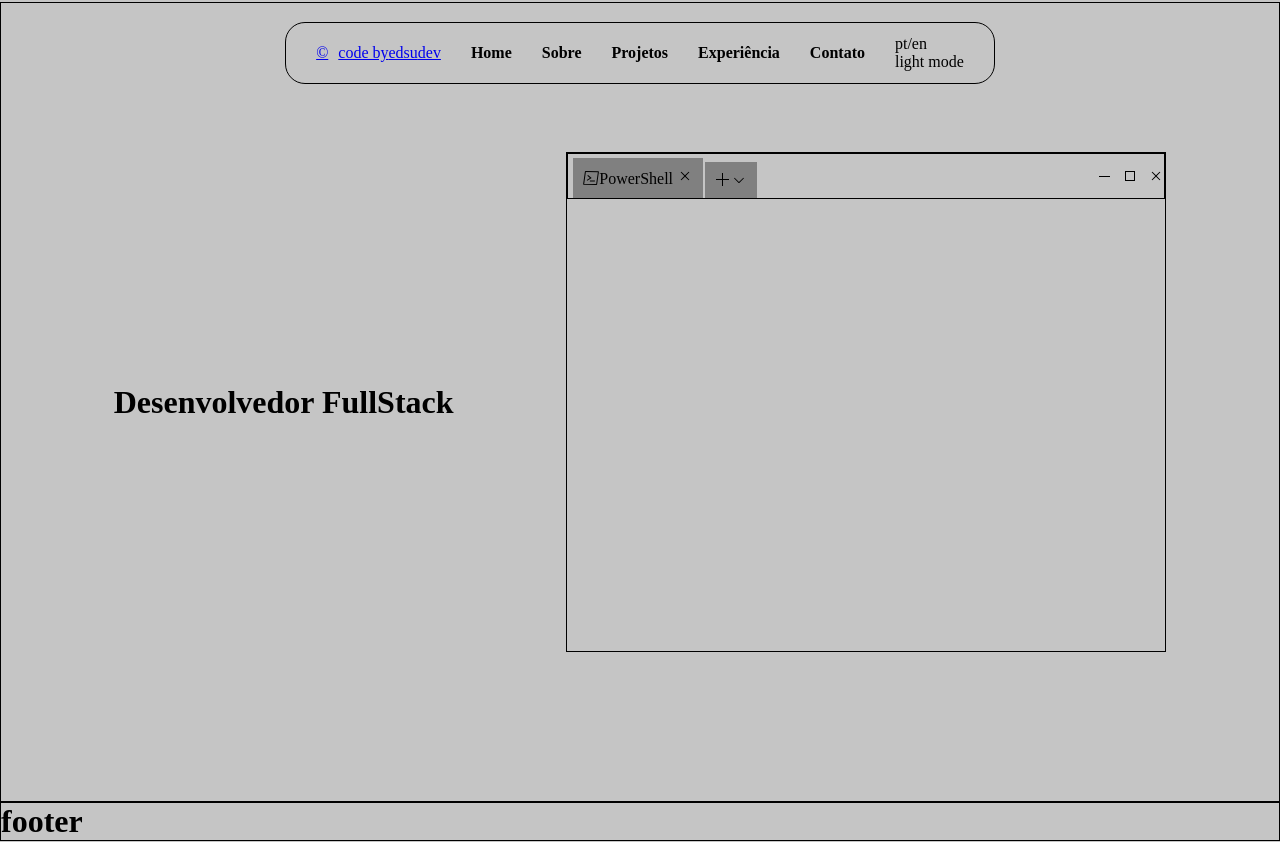
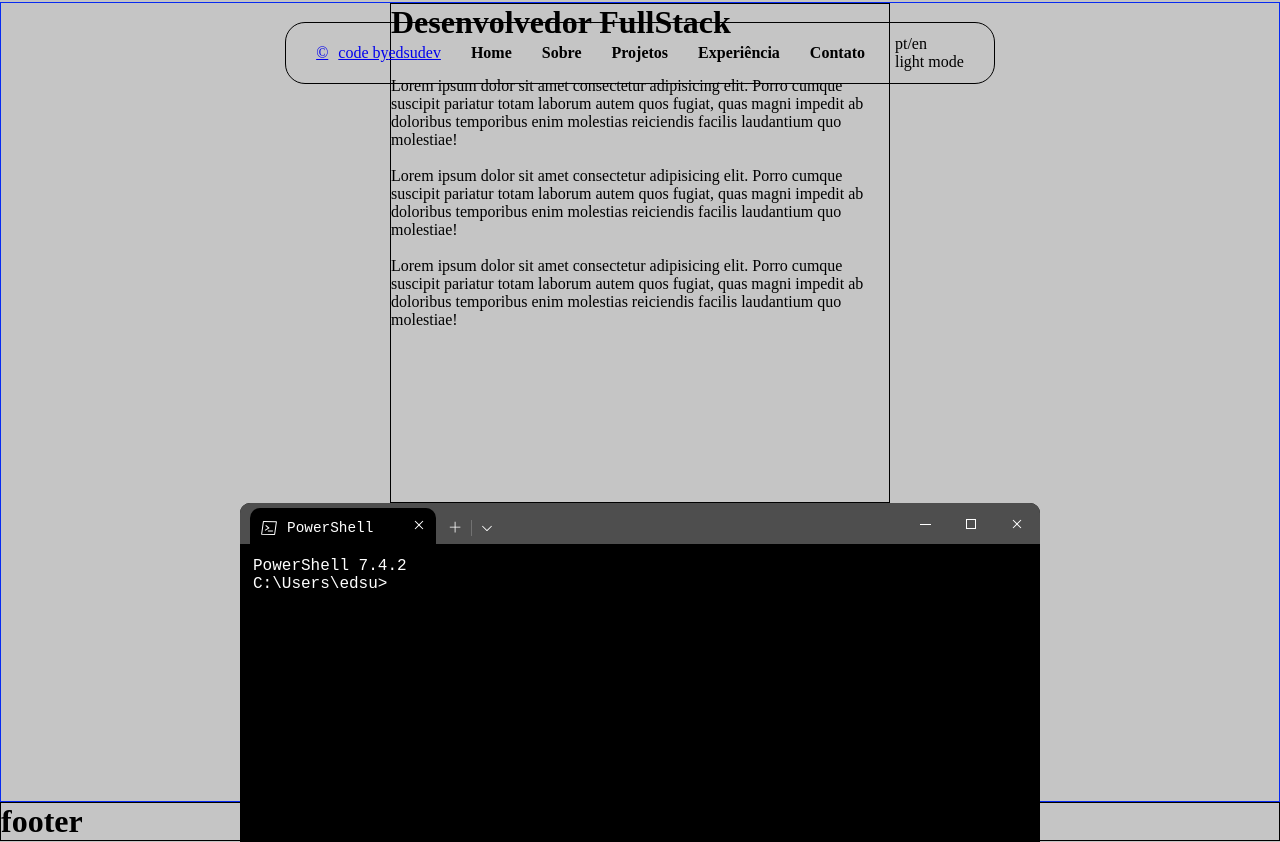
Before and after one commit to edsuuu/edsuuu, a React (Vite) app: page / in a window 1280 px wide. Shown: the top 842 px of the page. Built offline with nearby package versions, Linux system fonts and the light colour scheme; the HTML template or start-up script is replaced by a standard one.

Commit message:
Componente Terminal Finalizado

```diff
--- /dev/null
+++ b/src/Components/Terminal/index.tsx
@@ -0,0 +1,56 @@
+import { AbasPowerShell, PowerShell, PwsNewTabs, PwsTabs, PwsTabsButtons, PwsWindowButtons, PwsTabsTitle, ContentPSW } from './styled';
+import * as Icon from 'react-icons/vsc';
+
+export default function Terminal(): JSX.Element {
+    return (
+        <>
+            <PowerShell>
+                {/* LINKS DO POWERSHELL, ABA, FECHAR  */}
+                <AbasPowerShell>
+                    <PwsTabsButtons>
+                        <PwsTabs>
+                            <div>
+                                <Icon.VscTerminalPowershell />
+                                <PwsTabsTitle>PowerShell</PwsTabsTitle>
+                            </div>
+                            <span className="pws-close-tabs">
+                                <Icon.VscClose />
+                            </span>
+                        </PwsTabs>
+
+                        <PwsNewTabs>
+                            <span className="plus">
+                                <Icon.VscAdd />
+                            </span>
+                            <span className="linha">|</span>
+                            <span className="seta-bottom">
+                                <Icon.VscChevronDown />
+                            </span>
+                        </PwsNewTabs>
+                    </PwsTabsButtons>
+
+                    <PwsWindowButtons>
+                        <span className="min">
+                            <Icon.VscChromeMinimize />
+                        </span>
+
+                        <span className="max">
+                            <Icon.VscChromeMaximize />
+                        </span>
+
+                        <span className="clos">
+                            <Icon.VscClose />
+                        </span>
+                    </PwsWindowButtons>
+                </AbasPowerShell>
+
+                <ContentPSW>
+                    <div>
+                        <p>PowerShell 7.4.2</p>
+                        <p>C:\Users\edsu&gt;{}</p>
+                    </div>
+                </ContentPSW>
+            </PowerShell>
+        </>
+    );
+}
--- /dev/null
+++ b/src/Components/Terminal/styled.tsx
@@ -0,0 +1,163 @@
+import styled from 'styled-components';
+
+const theme = {
+    colorsTerminal: {
+        Abaterminal: '#4e4e4e',
+        backgroundTerminal: '#000000',
+        textTerminal: '#fafafa',
+    },
+};
+
+export const PowerShell = styled.div`
+    @import url('https://fonts.googleapis.com/css2?family=Space+Mono:ital,wght@0,400;0,700;1,400;1,700&display=swap');
+    max-width: 800px;
+    width: 800px;
+    max-height: 500px;
+    height: 500px;
+    max-height: 500px;
+    border-radius: 10px;
+    background-color: ${theme.colorsTerminal.backgroundTerminal};
+`;
+
+export const AbasPowerShell = styled.div`
+    display: flex;
+    flex-direction: row;
+    align-items: center;
+    justify-content: space-between;
+    border-radius: 10px 10px 0px 0px;
+    background-color: ${theme.colorsTerminal.Abaterminal};
+`;
+
+export const PwsTabsButtons = styled.div`
+    display: flex;
+    flex-direction: row;
+    align-items: center;
+    gap: 5px;
+    align-items: center;
+    margin-top: 3px;
+`;
+
+export const PwsNewTabs = styled.div`
+    display: flex;
+    flex-direction: row;
+    justify-content: center;
+    align-items: center;
+    border-radius: 5px;
+    margin-top: 5px;
+
+
+    span {
+        color: white;
+    }
+    .plus {
+        border-radius: 5px 0px 0px 5px;
+        padding: 6px 8px 2px 8px;
+        font-size: 13px;
+        transition: 200ms ease-in-out;
+
+        &:hover {
+            background-color: #cccbcb47;
+        }
+    }
+    .linha {
+        margin-bottom: 2px;
+        color: #ffffff42;
+        cursor: none;
+    }
+    .seta-bottom {
+        border-radius: 0px 5px 5px 0px;
+        padding: 6px 8px 2px 6px;
+        transition: 200ms ease-in-out;
+
+        &:hover {
+            background-color: #cccbcb47;
+        }
+    }
+`;
+
+export const PwsTabs = styled.div`
+    border-bottom: 1px solid #00000042;
+    display: flex;
+    flex-direction: row;
+    align-items: center;
+    justify-content: space-between;
+    color: white;
+    width: 186px;
+    gap: 5px;
+    margin-top: 2px;
+    margin-left: 10px;
+    background-color: ${theme.colorsTerminal.backgroundTerminal};
+    padding: 6px 6px 7px 6px;
+    border-radius: 10px 10px 0px 0px;
+
+    //     top right bottom left
+    div {
+        margin-top: 5px;
+        margin-left: 5px;
+        display: flex;
+        flex-direction: row;
+        align-items: center;
+        gap: 10px;
+    }
+    .pws-close-tabs {
+        display: flex;
+        align-items: center;
+        border-radius: 3px;
+        padding: 3px;
+        transition: 200ms ease-in-out;
+        &:hover {
+            background-color: #cccbcb3b;
+        }
+    }
+`;
+export const PwsTabsTitle = styled.span`
+    font-family: 'Space Mono', monospace;
+    font-size: 0.9rem;
+`;
+
+export const PwsWindowButtons = styled.div`
+    display: flex;
+    flex-direction: row;
+
+    span {
+        display: flex;
+        align-items: center;
+        color: white;
+    }
+    .min {
+        padding: 11px 15px;
+        transition: 200ms ease-in-out;
+
+        &:hover {
+            background-color: #cccbcb6e;
+        }
+    }
+    .max {
+        padding: 10px 15px 10px 15px;
+        transition: 200ms ease-in-out;
+
+        &:hover {
+            background-color: #cccbcb6e;
+        }
+    }
+    .clos {
+        border-radius: 0px 10px 0px 0px;
+        padding: 0px 15px 0px 15px;
+        transition: 200ms ease-in-out;
+
+        &:hover {
+            background-color: #fc0000d3;
+            color: white;
+        }
+        &:active {
+            color: #ffffffb5;
+        }
+    }
+`;
+
+export const ContentPSW = styled.div`
+    padding: 13px;
+    color: white;
+    height: 92.2%;
+    font-family: 'Space Mono', monospace;
+`;
--- a/src/Pages/Home/index.tsx
+++ b/src/Pages/Home/index.tsx
@@ -1,39 +1,21 @@
-import { AbasPowerShell, Container, PowerShell, PwsNewTabs, PwsTabs, PwsTabsButtons, PwsWindowButtons } from './styled';
-
-import * as Icon from 'react-icons/vsc';
+import Terminal from '../../Components/Terminal';
+import { Container, Introduction } from './styled';
 
 const Home = () => {
     return (
         <Container>
-            <div>
+            <Introduction>
                 <h1>Desenvolvedor FullStack</h1>
-            </div>
-            <PowerShell>
-                {/* LINKS DO POWERSHELL, ABA, FECHAR  */}
-                <AbasPowerShell>
-                    <PwsTabsButtons>
-                        <PwsTabs>
-                            <Icon.VscTerminalPowershell />
-                            <span>
-                                PowerShell <Icon.VscClose />
-                            </span>
-                        </PwsTabs>
+                <br />
+                <br />
+                <p>Lorem ipsum dolor sit amet consectetur adipisicing elit. Porro cumque suscipit pariatur totam laborum autem quos fugiat, quas magni impedit ab doloribus temporibus enim molestias reiciendis facilis laudantium quo molestiae!</p>
+                <br />
+                <p>Lorem ipsum dolor sit amet consectetur adipisicing elit. Porro cumque suscipit pariatur totam laborum autem quos fugiat, quas magni impedit ab doloribus temporibus enim molestias reiciendis facilis laudantium quo molestiae!</p>
+                <br />
+                <p>Lorem ipsum dolor sit amet consectetur adipisicing elit. Porro cumque suscipit pariatur totam laborum autem quos fugiat, quas magni impedit ab doloribus temporibus enim molestias reiciendis facilis laudantium quo molestiae!</p>
+            </Introduction>
 
-                        <PwsNewTabs>
-                            <Icon.VscAdd />
-                            <Icon.VscChevronDown />
-                        </PwsNewTabs>
-                    </PwsTabsButtons>
-
-                    <PwsWindowButtons>
-                        <Icon.VscChromeMinimize />
-
-                        <Icon.VscChromeMaximize />
-
-                        <Icon.VscClose />
-                    </PwsWindowButtons>
-                </AbasPowerShell>
-            </PowerShell>
+            <Terminal />
         </Container>
     );
 };
--- a/src/Pages/Home/styled.tsx
+++ b/src/Pages/Home/styled.tsx
@@ -1,59 +1,23 @@
 import styled from 'styled-components';
 
 export const Container = styled.div`
-    max-width: 1400px;
+    max-width: 1440px;
     min-width: 375px;
     height: 100vh;
-    border: 1px solid #000;
+    border: 1px solid #072af1;
     margin: 2px auto 0px auto;
     display: flex;
     flex-direction: row;
+    flex-wrap: wrap;
     align-items: center;
-    justify-content: space-evenly;
+    justify-content: space-around;
+
+
 `;
 
-export const PowerShell = styled.div`
-    border: 1px solid #000;
-    width: 600px;
+
+export const Introduction = styled.div`
+    width: 500px;
     height: 500px;
+    border: 1px solid black
 `;
-
-export const AbasPowerShell = styled.div`
-    display: flex;
-    flex-direction: row;
-    align-items: center;
-    justify-content: space-between;
-    border: 1px solid #000;
-`;
-
-export const PwsTabsButtons = styled.div`
-    display: flex;
-    flex-direction: row;
-    gap: 1px;
-    align-items: center;
-    margin: 0px;
-`;
-
-export const PwsNewTabs = styled.div`
-    display: flex;
-    flex-direction: row;
-    align-items: center;
-    background-color: gray;
-    padding: 10px;
-    margin: 8px 0px 0px 1px;
-`;
-
-export const PwsTabs = styled.div`
-    display: flex;
-    flex-direction: row;
-    align-items: center;
-    background-color: gray;
-    padding: 10px;
-    margin: 4px 0px 0px 5px;
-`;
-
-export const PwsWindowButtons = styled.div`
-    display: flex;
-    flex-direction: row;
-    gap: 10px;
-`;
```
Also changed, not shown: src/GlobalStyled.tsx (line endings or trailing spaces).
